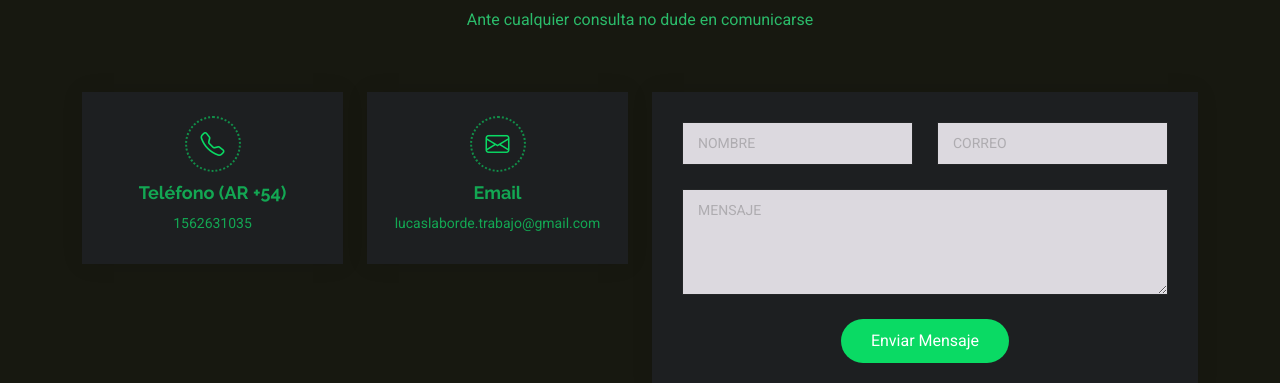
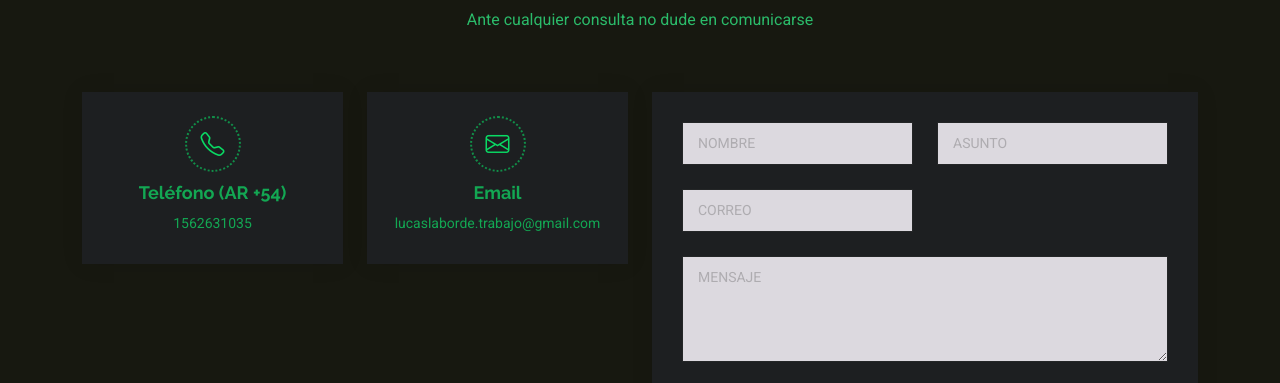
Before and after one commit to labordetrabajo/solucionesprogramables, a plain HTML site: page index.html in a window 1280 px wide. Shown: the part 7320-7703 px from the top of the page. Drawn offline with nearby package versions, Linux system fonts and the light colour scheme.

Commit message:
Update index.html

```diff
--- a/index.html
+++ b/index.html
@@ -737,6 +737,9 @@ $(document).ready(function() {
                   <div class="col-md-6">
                      <input type="text" name="name" id="sender_name" class="form-control" placeholder="NOMBRE" required="">
                   </div>
+                      <div class="col-md-6">
+                     <input type="text" name="name" id="sender_name" class="form-control" placeholder="ASUNTO" required="">
+                  </div>
                   <div class="col-md-6 ">
                      <input type="email" class="form-control" id="sender_email" name="email" placeholder="CORREO" required="">
                   </div>
```
